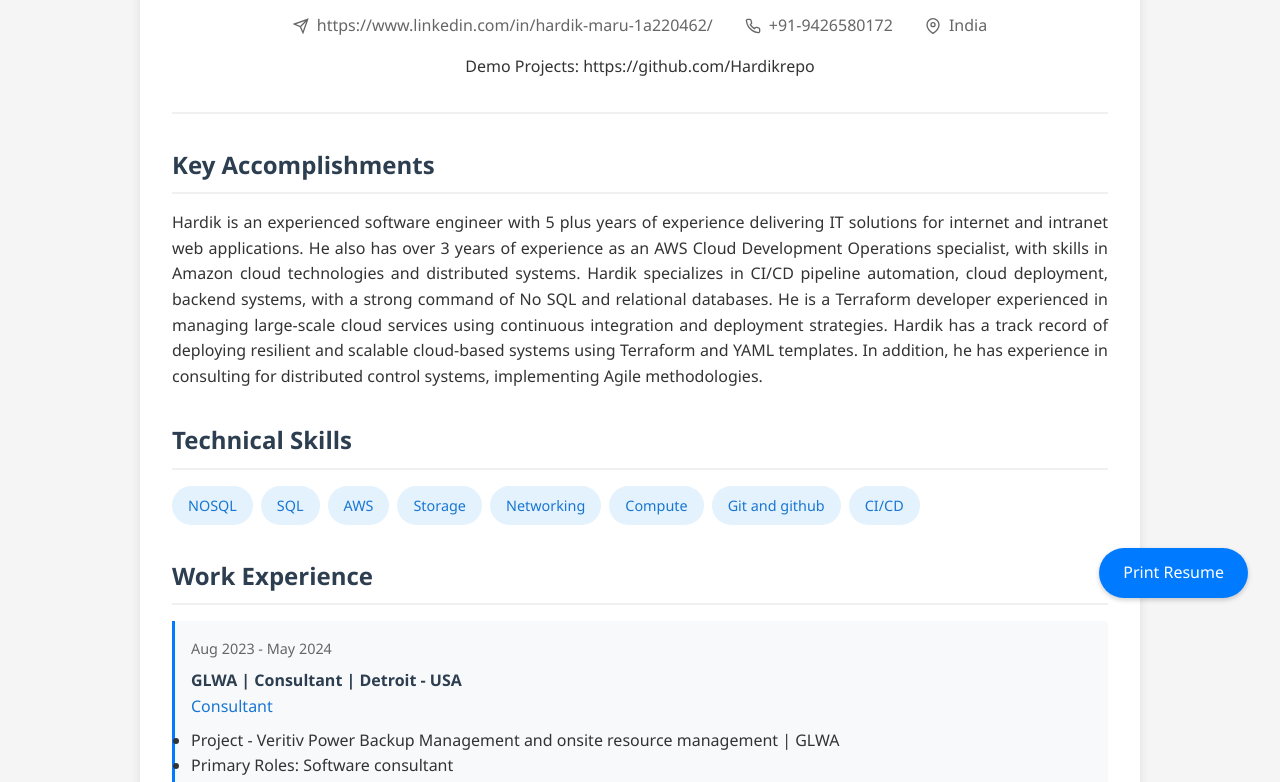
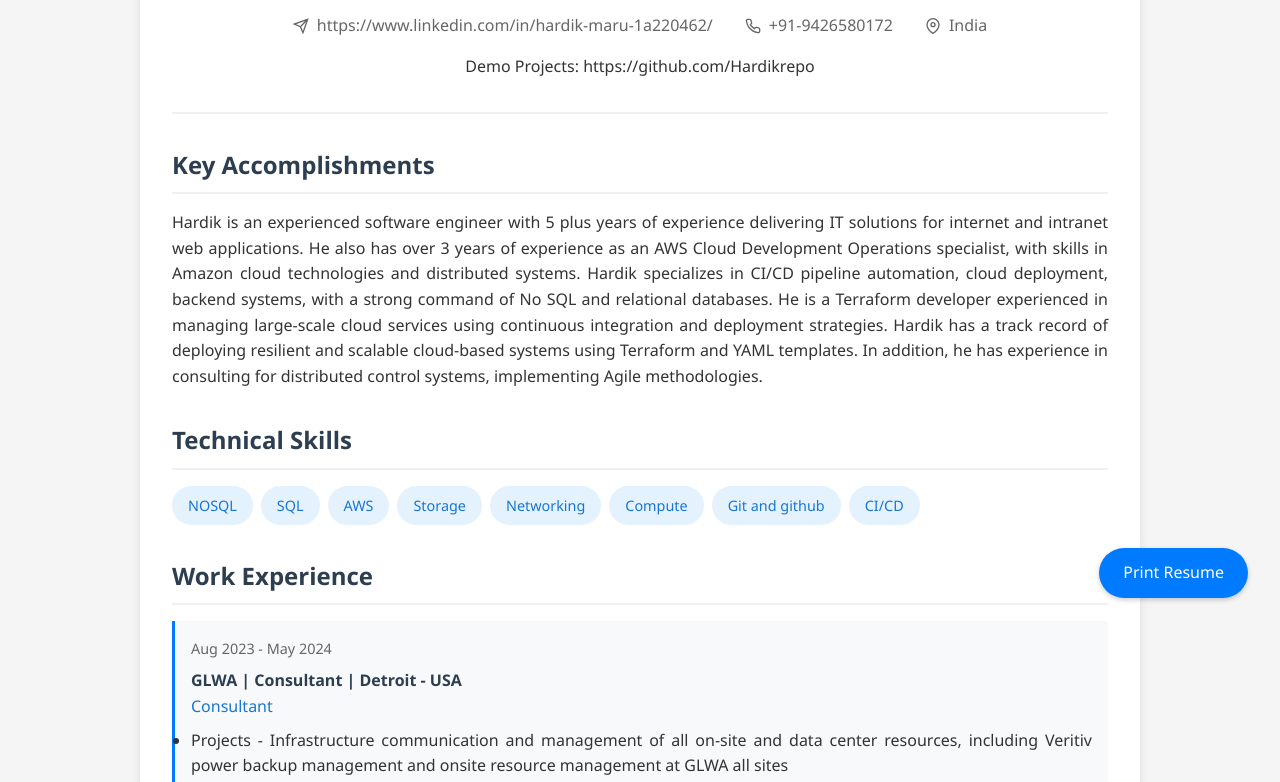
Before and after one commit to Hardikrepo/hardikrepo.github.io, a plain HTML site: page index.html in a window 1280 px wide. Shown: the part 170-952 px from the top of the page. Drawn offline with Linux system fonts and the light colour scheme.

Commit message:
index.html

```diff
--- a/index.html
+++ b/index.html
@@ -272,8 +272,7 @@
       <div class="role">Consultant</div>
       <ul>
         <li>
-          Project - Veritiv Power Backup Management and
-          onsite resource management | GLWA</li>
+          Projects - Infrastructure communication and management of all on-site and data center resources, including Veritiv power backup management and onsite resource management at GLWA all sites</li>
         <li>Primary Roles: Software consultant</li>
 
       </ul>
```
